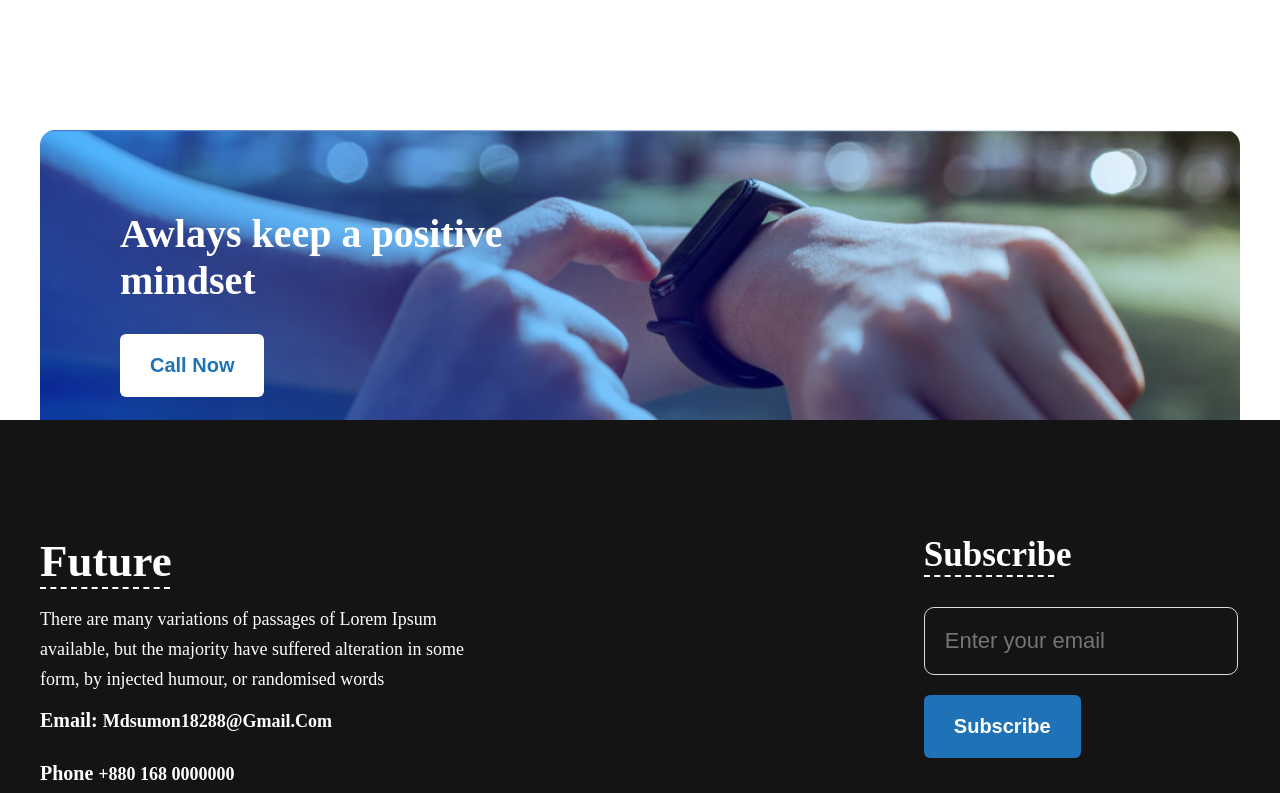
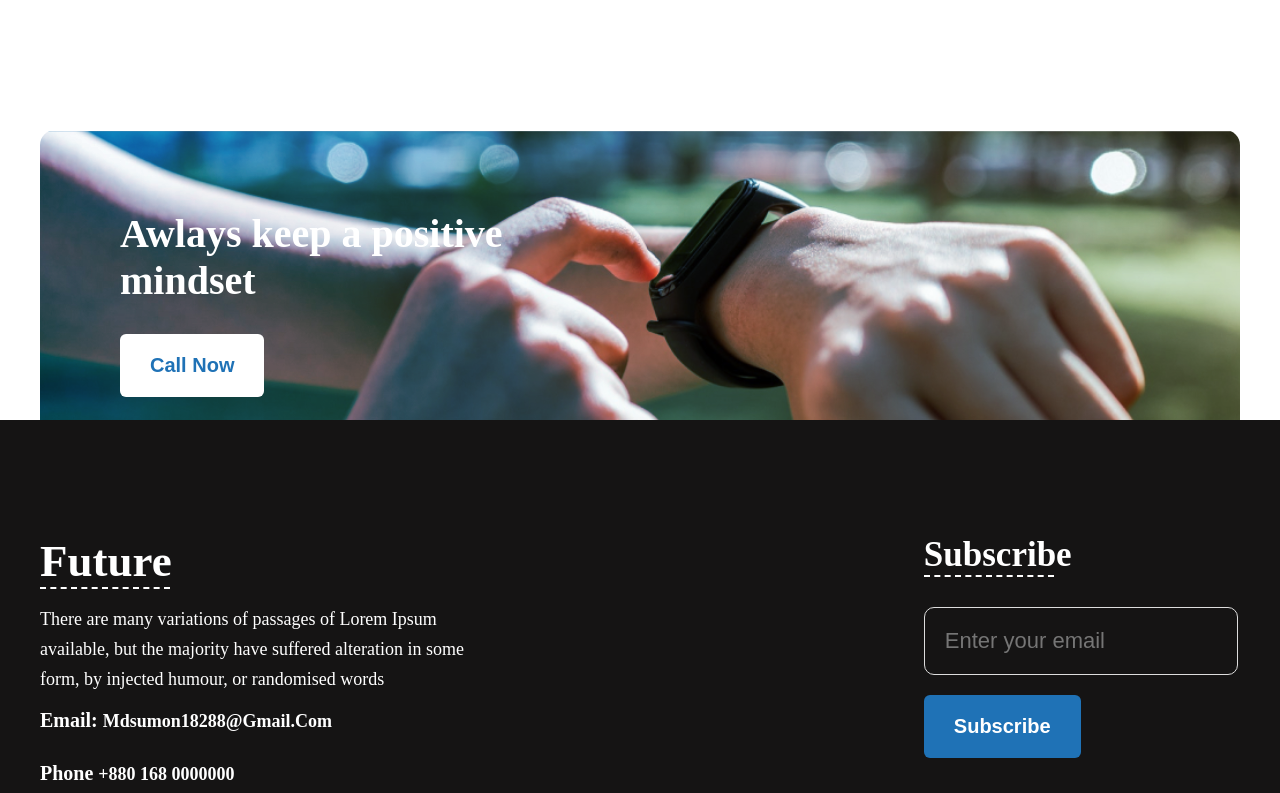
Before and after one commit to AkashAhmedSumon/landing-page, a plain HTML site: page index.html in a window 1280 px wide. Shown: the part 1980-2773 px from the top of the page. Drawn offline with Linux system fonts and the light colour scheme.

Commit message:
update website

```diff
--- a/style.css
+++ b/style.css
@@ -198,7 +198,7 @@ h2.plan-institute {
 /* Plan Banner Style */
 
 .plan-banner {
-    background-image: url("images/watch.png"),linear-gradient(45deg, #0c4fc3, transparent);
+    background-image: url("images/gradient1.png"),url("images/watch.png");
     background-size: cover;
     background-position: center;
     background-repeat: no-repeat;
```
